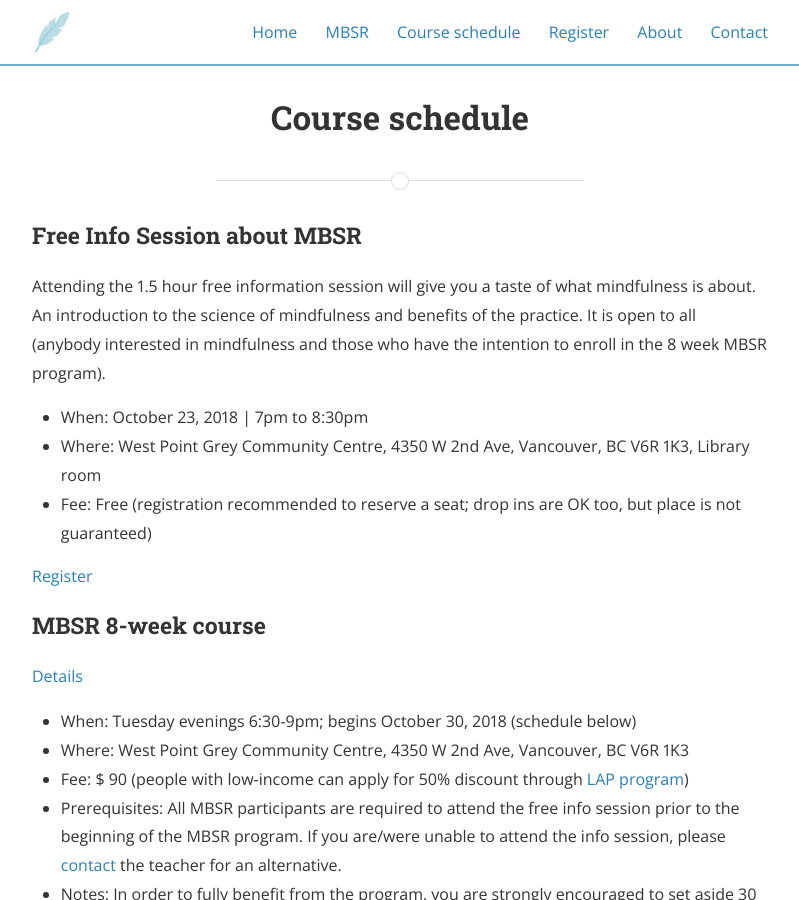
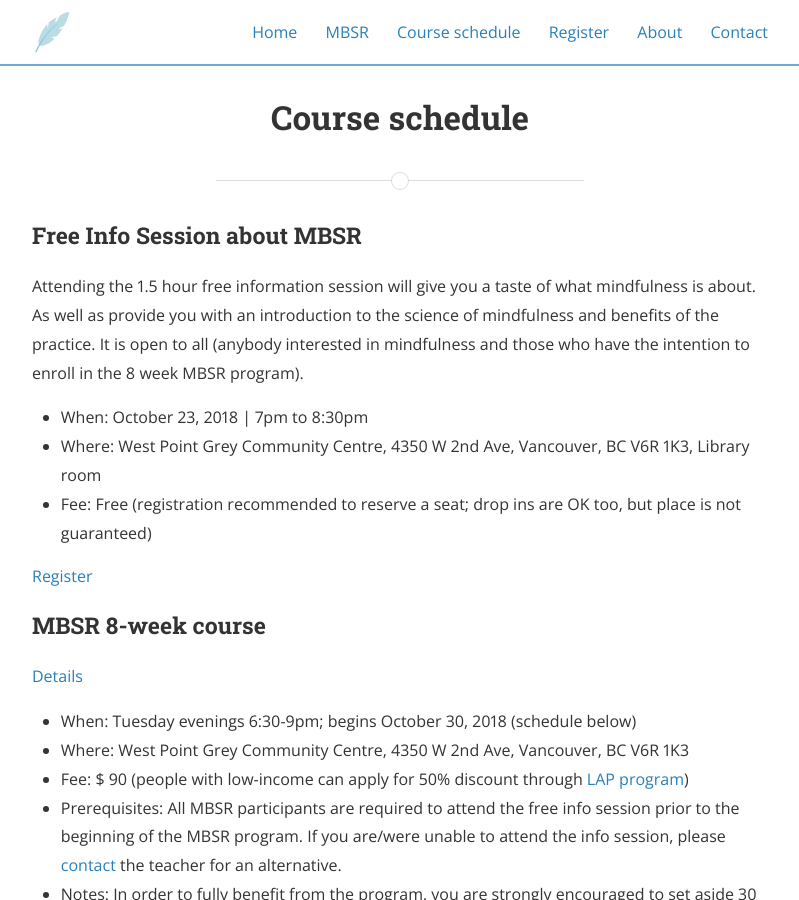
Before and after one commit to mindfulnessone/mindfulnessone.github.io, a Jekyll site: the page built from course-schedule.md, in a window 1280 px wide and 900 px high. Shown: the whole window, without its empty margins (240-1039 px from the left). Built offline with Jekyll 4.4.1, drawn with Linux system fonts in a browser that asks for light colours; nearby versions of some CDN libraries.

Commit message:
Update course-schedule.md

```diff
--- a/course-schedule.md
+++ b/course-schedule.md
@@ -7,7 +7,7 @@ order: 3
 ---
 
 ### Free Info Session about MBSR
-Attending the 1.5 hour free information session will give you a taste of what mindfulness is about. An introduction to the science of mindfulness and benefits of the practice. It is open to all (anybody interested in mindfulness and those who have the intention to enroll in the 8 week MBSR program).
+Attending the 1.5 hour free information session will give you a taste of what mindfulness is about. As well as provide you with an introduction to the science of mindfulness and benefits of the practice. It is open to all (anybody interested in mindfulness and those who have the intention to enroll in the 8 week MBSR program).
 
 - When: October 23, 2018 \| 7pm to 8:30pm
 - Where: West Point Grey Community Centre, 4350 W 2nd Ave, Vancouver, BC V6R 1K3, Library room
```
